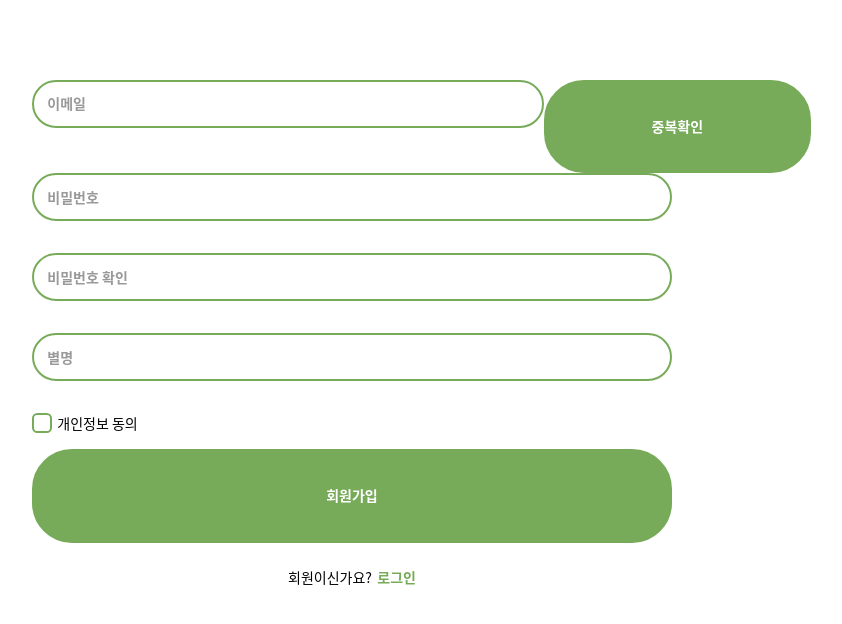
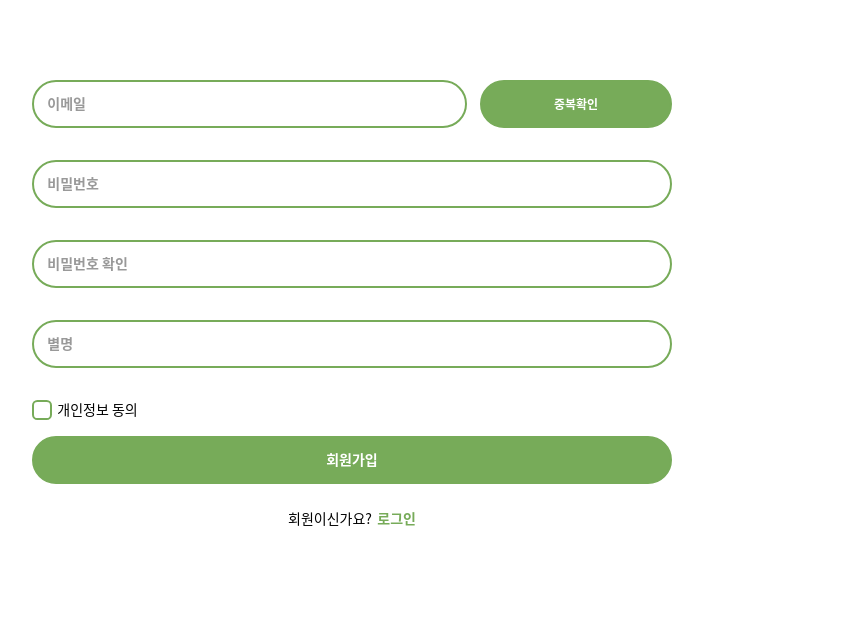
Before and after one commit to dev-damdam/healing-message, a Vue app: page /register in a window 1280 px wide. Shown: the top 624 px of the page, without its empty margins (288-1130 px from the left). Built offline with nearby package versions, Linux system fonts and the light colour scheme.

Commit message:
modify css

```diff
--- a/src/components/elements/hm-button.vue
+++ b/src/components/elements/hm-button.vue
@@ -52,14 +52,12 @@ export default {
 
   .m {
     min-width: px(100);
-    min-height: px(35);
     font: normal normal bold 14rem/17rem $hm-font;
   }
 
   .s {
     min-width: px(50);
-    min-height: px(30);
-    font: normal normal bold 12rem/14rem $hm-font;
+    font: normal normal bold 12rem/17rem $hm-font;
   }
 }
 </style>
--- a/src/components/pages/account/hm-login-page.vue
+++ b/src/components/pages/account/hm-login-page.vue
@@ -16,7 +16,7 @@
 
       <div class="msg-wrapper">
         <span>아직 회원이 아니신가요?</span>
-        <span class="login" @click="moveRegisterPage">회원가입</span>
+        <span class="reigster" @click="moveRegisterPage">회원가입</span>
       </div>
       <div class="msg-wrapper">
         <span>이메일 / 비밀번호 찾기</span>
@@ -73,13 +73,17 @@ export default {
   height: px(240);
 }
 
+.register-btn {
+  margin-bottom: px(20);
+}
+
 .msg-wrapper {
   box-sizing: border-box;
   padding: px(4) px(0);
   text-align: center;
   font: normal normal normal 14rem/17rem $hm-font;
 
-  .login {
+  .reigster {
     padding-left: px(2);
     font-weight: bold;
 
--- a/src/components/pages/account/hm-register-page.vue
+++ b/src/components/pages/account/hm-register-page.vue
@@ -9,7 +9,7 @@
           class="input"
           :label="validateMessage.email"
         />
-        <hm-button type="button" @click="chkEmailDuplicate" class="button">중복확인</hm-button>
+        <hm-button type="button" @click="chkEmailDuplicate" class="button" size="s">중복확인</hm-button>
       </div>
       <hm-input v-model="inputs.password" type="password" placeholder="비밀번호" :label="validateMessage.password" />
       <hm-input
@@ -19,7 +19,8 @@
         :label="validateMessage.passwordConfirm"
       />
       <hm-input v-model="inputs.nickname" type="text" placeholder="별명" :label="validateMessage.nickname" />
-      <hm-checkbox v-model="inputs.agree" id="agree" value="개인정보 동의">개인정보 동의</hm-checkbox>
+
+      <hm-checkbox v-model="inputs.agree" id="agree" value="개인정보 동의" size="xs">개인정보 동의</hm-checkbox>
 
       <hm-button type="button" @click="register" class="register-btn">회원가입</hm-button>
 
@@ -91,12 +92,12 @@ export default {
   justify-content: space-between;
 
   .input {
-    width: 80%;
+    width: 68%;
     height: 100%;
   }
 
   .button {
-    width: 20%;
+    width: 30%;
     height: 100%;
   }
 }
```
